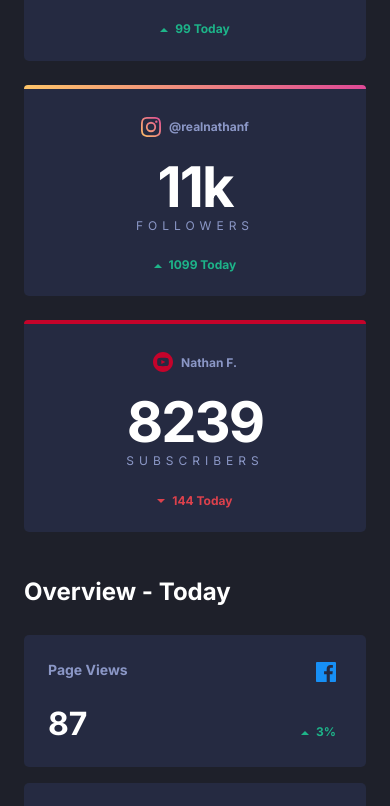
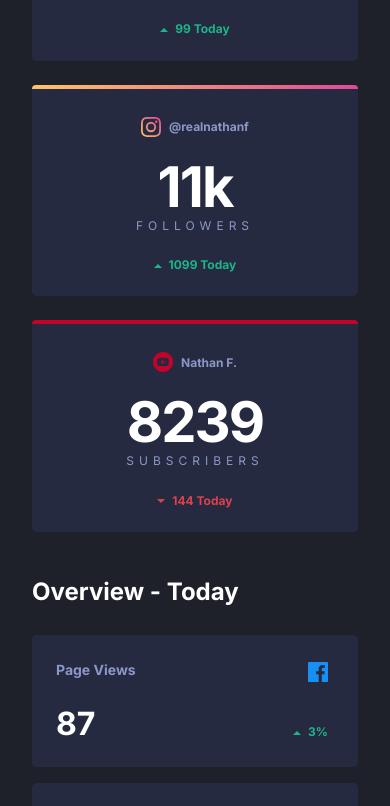
Before and after one commit to a-woodworth/social_dashboard, a plain HTML site: page index.html in a window 390 px wide. Shown: the part 578-1384 px from the top of the page. Drawn offline with Linux system fonts and the light colour scheme.

Commit message:
Add aria-labels to social sections. Adjust card layout for media queries.

```diff
--- a/index.html
+++ b/index.html
@@ -29,7 +29,7 @@
       </div>
     </header>
     <main class="container">
-      <div class="socialmedia">
+      <div class="socialmedia" aria-label="Social Media Type">
         <article class="socialmedia__card facebook">
           <a class="socialmedia__user-link" href="#" target="_blank">
             <img class="socialmedia__icon" src="images/icon-facebook.svg" alt="Facebook">
@@ -87,7 +87,7 @@
           </p>
         </article>
       </div>
-      <div class="stats">
+      <div class="stats" aria-label="Social Media Metrics">
         <h4>Overview - Today</h4>
         <article class="stats__card">
           <img class="stats__icon" src="images/icon-facebook.svg" alt="Facebook">
--- a/scss/components/_card-large.scss
+++ b/scss/components/_card-large.scss
@@ -12,7 +12,6 @@
  flex-direction: column;
  justify-content: center;
  align-items: center;
- margin-bottom: 1.5rem;
  min-width: 20.375rem;
  padding-top: 2rem;
  position: relative;
--- a/scss/layout/_main.scss
+++ b/scss/layout/_main.scss
@@ -5,18 +5,27 @@
 @use '../utilities/variables' as *;
 @use '../utilities/mixins' as *;
 
+.socialmedia,
+.stats {
+  display: grid;
+  grid-template-columns: repeat(auto-fit, 20.375rem);
+  grid-template-rows: auto;
+  justify-content: center;
+  width: 100%;
+
+  @media #{$brkpoint-md} {
+    grid-template-columns: repeat(auto-fit, 15.9375rem);
+  }
+}
+
 .socialmedia {
   margin-top: -2.5rem;
-  // padding-inline: 1.5rem;
+  grid-gap: 1.5rem;
+  margin-bottom: 1.5rem;
 
   @media #{$brkpoint-md} {
-    display: grid;
     grid-gap: 1.875rem;
-    grid-template-columns: repeat(auto-fit, 255px);
-    grid-template-rows: auto;
-    justify-content: center;
     margin-top: -6.75rem;
-    width: 100%;
   }
 }
 
@@ -34,12 +43,8 @@
   }
 
   @media #{$brkpoint-md} {
-    display: grid;
-    grid-template-rows: auto;
-    grid-template-columns: repeat(auto-fit, 255px);
-    justify-content: center;
-    column-gap: 30px;
-    row-gap: 30px;
+    column-gap: 1.875rem;
+    row-gap: 1.875rem;
   }
 
   @media #{$brkpoint-lg} {
```
Also changed, not shown: styles.css.
